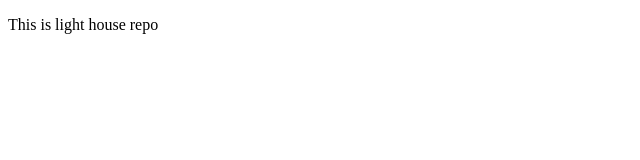
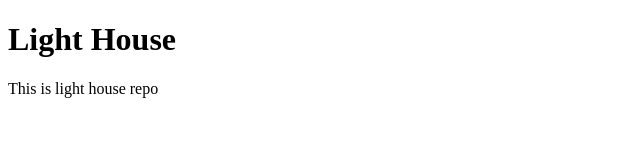
Before and after one commit to kharoojn274/lighthouse-repo, a plain HTML site: page index.html in a window 1280 px wide. Shown: the whole page, without its empty margins (0-640 px from the left). Drawn offline with Linux system fonts and the light colour scheme.

Commit message:
Heading added

```diff
--- a/index.html
+++ b/index.html
@@ -6,6 +6,7 @@
     <title>Document</title>
   </head>
   <body>
+    <h1>Light House</h1>
     <p>This is light house repo</p>
   </body>
 </html>
```
